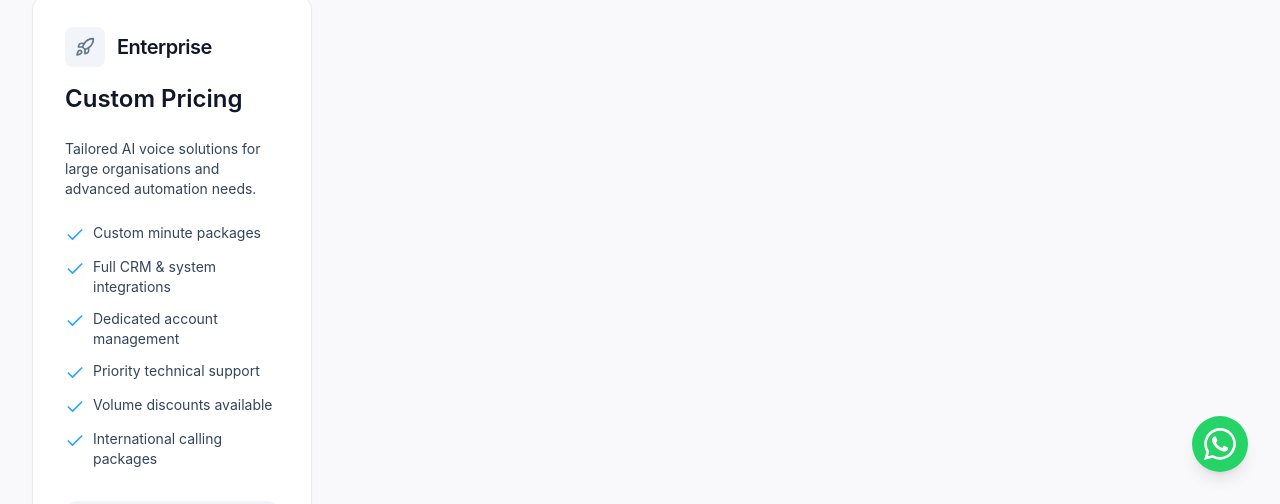
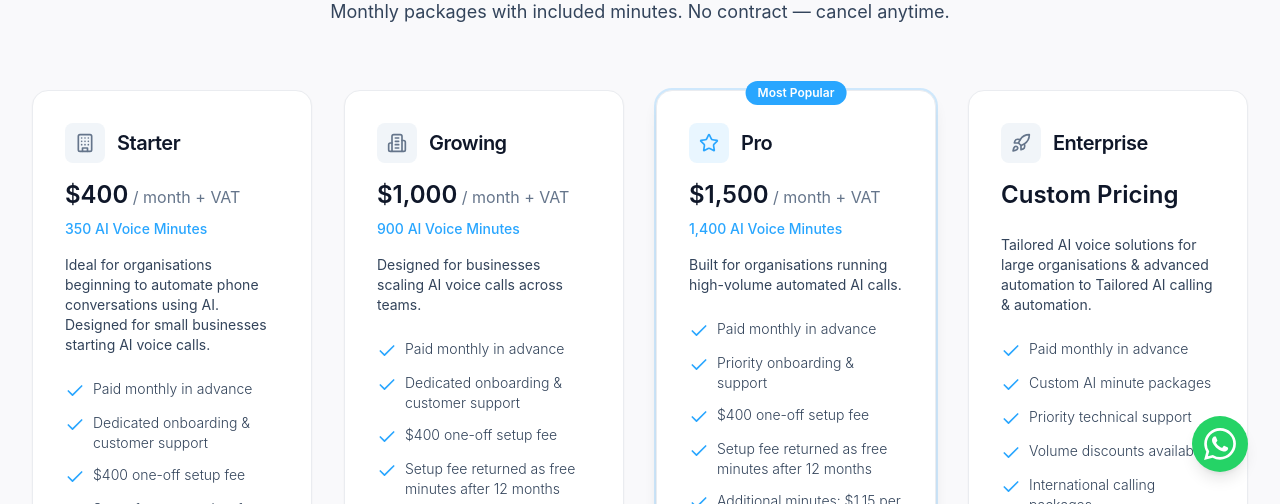
Before and after one commit to noorlight007/callpilot, a Next.js app: page /pricing in a window 1280 px wide. Shown: the part 296-800 px from the top of the page. Built offline with nearby package versions, Linux system fonts and the light colour scheme; no server answers.

Commit message:
pricing plan change

```diff
--- a/src/app/pricing/page.tsx
+++ b/src/app/pricing/page.tsx
@@ -21,7 +21,7 @@ const PricingPage = () => {
     return (
         <div className="min-h-screen bg-background">
             <Header />
-            <main>
+            <main className="py-16 md:py-24 lg:py-24">
                 <Pricing />
                 {/* Custom Solutions */}
                 <section className="py-15 lg:py-18 my-10">
--- a/src/components/Pricing.tsx
+++ b/src/components/Pricing.tsx
@@ -1,74 +1,83 @@
 "use client";
 
-import { useState, useEffect } from "react";
-import { Check, Building, Building2, Rocket } from "lucide-react";
-import axios from "axios";
+import { useState } from "react";
+import { Check, Building, Building2, Rocket, Star } from "lucide-react";
 
-// Static Enterprise plan
-const enterprisePlan = {
+// Static pricing tiers based on user request
+const pricingTiers = [
+  {
+    name: "Starter",
+    icon: Building,
+    price: "$400",
+    unit: " / month + VAT",
+    description: "Ideal for organisations beginning to automate phone conversations using AI. Designed for small businesses starting AI voice calls.",
+    minimumMinutes: "350 AI Voice Minutes",
+    features: [
+      "Paid monthly in advance",
+      "Dedicated onboarding & customer support",
+      "$400 one-off setup fee",
+      "Setup fee returned as free minutes after 12 months",
+      "Additional minutes: $1.15 per minute",
+    ],
+    cta: "Get Started",
+    popular: false,
+  },
+  {
+    name: "Growing",
+    icon: Building2,
+    price: "$1,000",
+    unit: " / month + VAT",
+    description: "Designed for businesses scaling AI voice calls across teams.",
+    minimumMinutes: "900 AI Voice Minutes",
+    features: [
+      "Paid monthly in advance",
+      "Dedicated onboarding & customer support",
+      "$400 one-off setup fee",
+      "Setup fee returned as free minutes after 12 months",
+      "Additional minutes: $1.15 per minute",
+    ],
+    cta: "Get Started",
+    popular: false,
+  },
+  {
+    name: "Pro",
+    icon: Star,
+    price: "$1,500",
+    unit: " / month + VAT",
+    description: "Built for organisations running high-volume automated AI calls.",
+    minimumMinutes: "1,400 AI Voice Minutes",
+    features: [
+      "Paid monthly in advance",
+      "Priority onboarding & support",
+      "$400 one-off setup fee",
+      "Setup fee returned as free minutes after 12 months",
+      "Additional minutes: $1.15 per minute",
+    ],
+    cta: "Get Started",
+    popular: true,
+  },
+  {
     name: "Enterprise",
     icon: Rocket,
     price: "Custom Pricing",
     unit: "",
-  description: "Tailored AI voice solutions for large organisations and advanced automation needs.",
+    description: "Tailored AI voice solutions for large organisations & advanced automation to Tailored AI calling & automation.",
     minimumMinutes: "",
-  subtext: "",
     features: [
-    "Custom minute packages",
-    "Full CRM & system integrations",
-    "Dedicated account management",
+      "Paid monthly in advance",
+      "Custom AI minute packages",
       "Priority technical support",
       "Volume discounts available",
       "International calling packages",
+      "Custom API integrations",
     ],
     cta: "Contact Sales",
     popular: false,
-};
+  },
+];
 
 const Pricing = () => {
-  const [pricingTiers, setPricingTiers] = useState<any[]>([]);
   const [hoveredTier, setHoveredTier] = useState<string | null>(null);
-  const [isLoading, setIsLoading] = useState(true);
-
-  const API_BASE_URL = process.env.NEXT_PUBLIC_API_BASE_URL || "https://api.callpilot.pro/api/v1";
-
-  useEffect(() => {
-    const fetchPlans = async () => {
-      try {
-        const response = await axios.get(`${API_BASE_URL}/payment/subscriptions/plans`);
-        const apiPlans = response.data.results.map((plan: any) => ({
-          name: plan.name,
-          icon: plan.name === "Starter" ? Building : Building2,
-          price: `$${Math.round(parseFloat(plan.price))}`,
-          unit: " per month + VAT",
-          description: plan.description || (plan.name === "Growing" ? "For teams scaling voice automation with more included minutes." : ""),
-          minimumMinutes: `${plan.limit} minutes included`,
-          features: plan.des_list,
-          cta: "Get Started",
-          popular: plan.name === "Pro", // "Growing" corresponds to the previous "Medium" (popular) plan
-        }));
-        setPricingTiers([...apiPlans, enterprisePlan]);
-      } catch (error) {
-        console.error("Error fetching pricing plans:", error);
-        // Fallback to only enterprise if API fails
-        setPricingTiers([enterprisePlan]);
-      } finally {
-        setIsLoading(false);
-      }
-    };
-
-    fetchPlans();
-  }, [API_BASE_URL]);
-
-  if (isLoading) {
-    return (
-      <section id="pricing" className="py-16 lg:py-24 bg-alt">
-        <div className="container mx-auto px-4 text-center">
-          <p className="text-lg text-body">Loading pricing plans...</p>
-        </div>
-      </section>
-    );
-  }
 
   return (
     <section id="pricing" className="py-16 lg:py-24 bg-alt">
@@ -141,13 +150,8 @@ const Pricing = () => {
                   <span className="text-muted-text">{tier.unit}</span>
                 </div>
 
-                {/* Subtext for Enterprise */}
-                {"subtext" in tier && tier.subtext && (
-                  <p className="text-sm text-accent mb-2">{tier.subtext}</p>
-                )}
-
                 {/* Included minutes / minimum */}
-                <p className="text-sm text-muted-text mb-4">{tier.minimumMinutes}</p>
+                <p className="text-sm font-medium accent-text mb-4">{tier.minimumMinutes}</p>
 
                 {/* Description */}
                 <p className="text-body mb-6 text-sm">{tier.description}</p>
@@ -157,7 +161,7 @@ const Pricing = () => {
                   {tier.features.map((feature: string) => (
                     <li key={feature} className="flex items-start gap-2">
                       <Check className="w-5 h-5 accent-text flex-shrink-0 mt-0.5" />
-                      <span className="text-body text-sm">{feature}</span>
+                      <span className="text-body text-sm font-light">{feature}</span>
                     </li>
                   ))}
                 </ul>
```
Lines whose indentation alone changed are shown as unchanged.
